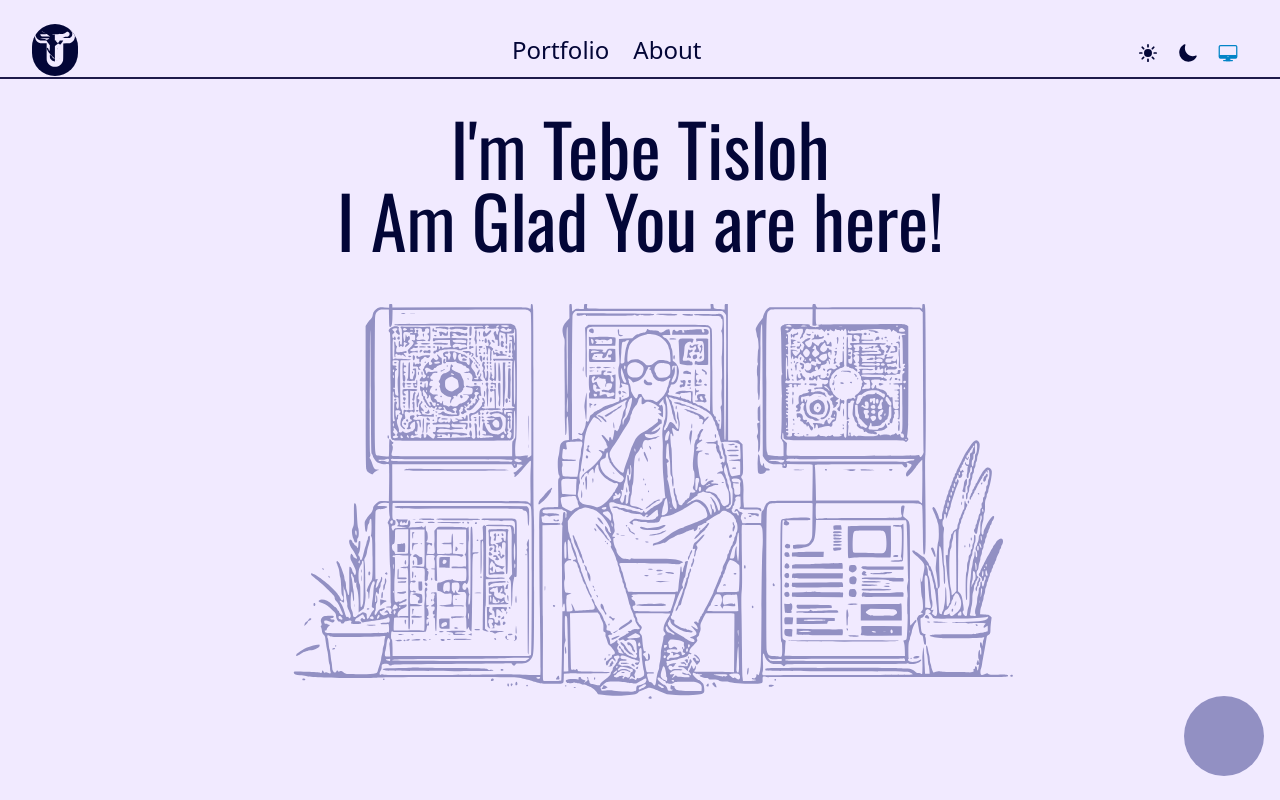
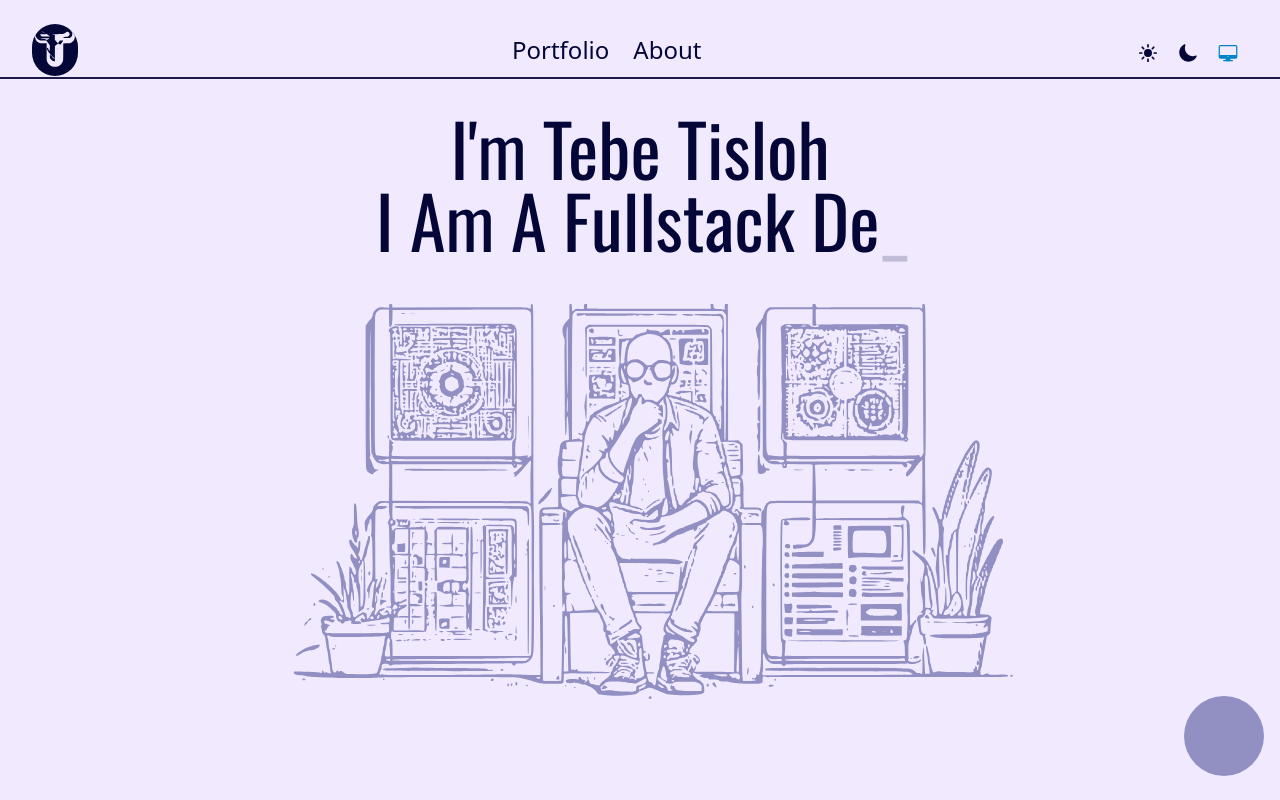
Before and after one commit to Booze33/tebe_portfolio, a React (Create React App) app: page / in a window 1280 px wide. Shown: the top 800 px of the page. Built offline with nearby package versions, Linux system fonts and the light colour scheme; some icons are missing; the HTML template or start-up script is replaced by a standard one.

Commit message:
update portfolio

```diff
--- a/src/components/portfolio.jsx
+++ b/src/components/portfolio.jsx
@@ -3,6 +3,7 @@ import { motion } from 'framer-motion';
 import Footer from './footer';
 import Boxes from '../features/boxes';
 import { Link } from 'react-router-dom';
+import { Typewriter, Cursor } from 'react-simple-typewriter';
 import { TbCircleFilled } from "react-icons/tb";
 import { MdFileDownload } from "react-icons/md";
 import { FaPerson } from "react-icons/fa6";
@@ -110,18 +111,10 @@ const Portfolio = () => {
     document.body.removeChild(downloadLink);
   };
 
-  const [displayText, setDisplayText] = useState('');
-  const textArray = ['Glad You are here!', 'A Fullstack Developer', 'At Your Service'];
-  let index = 0;
-
-  useEffect(() => {
-    const interval = setInterval(() => {
-      setDisplayText(textArray[index]);
-      index = (index + 1) % textArray.length;
-    }, 4000);
-
-    return () => clearInterval(interval);
-  }, []);
+  // const {text} = useTypewriter({
+  //   words: ['Glad You are here!', 'A Fullstack Developer', 'At Your Service'],
+  //   loop: {},
+  // });
 
   return (
     <div className="w-screen h-full mt-4 pt-12">
@@ -137,7 +130,18 @@ const Portfolio = () => {
           initial="hidden"
           whileInView="visible"
           className="text-4xl sm:text-7xl text-center sm:w-display w-feature font-curved sec-text"
-        >I Am <span className="sec-text">{displayText}</span></motion.h1>
+        >I Am <span className="sec-text">
+          <Typewriter
+            words={['Glad You are here!', 'A Fullstack Developer', 'At Your Service']}
+            loop={5}
+            cursor
+            cursorStyle='_'
+            typeSpeed={120}
+            deleteSpeed={100}
+            delaySpeed={1000}
+          />
+          </span>
+        </motion.h1>
 
         <Boxes />
       </div>
```
